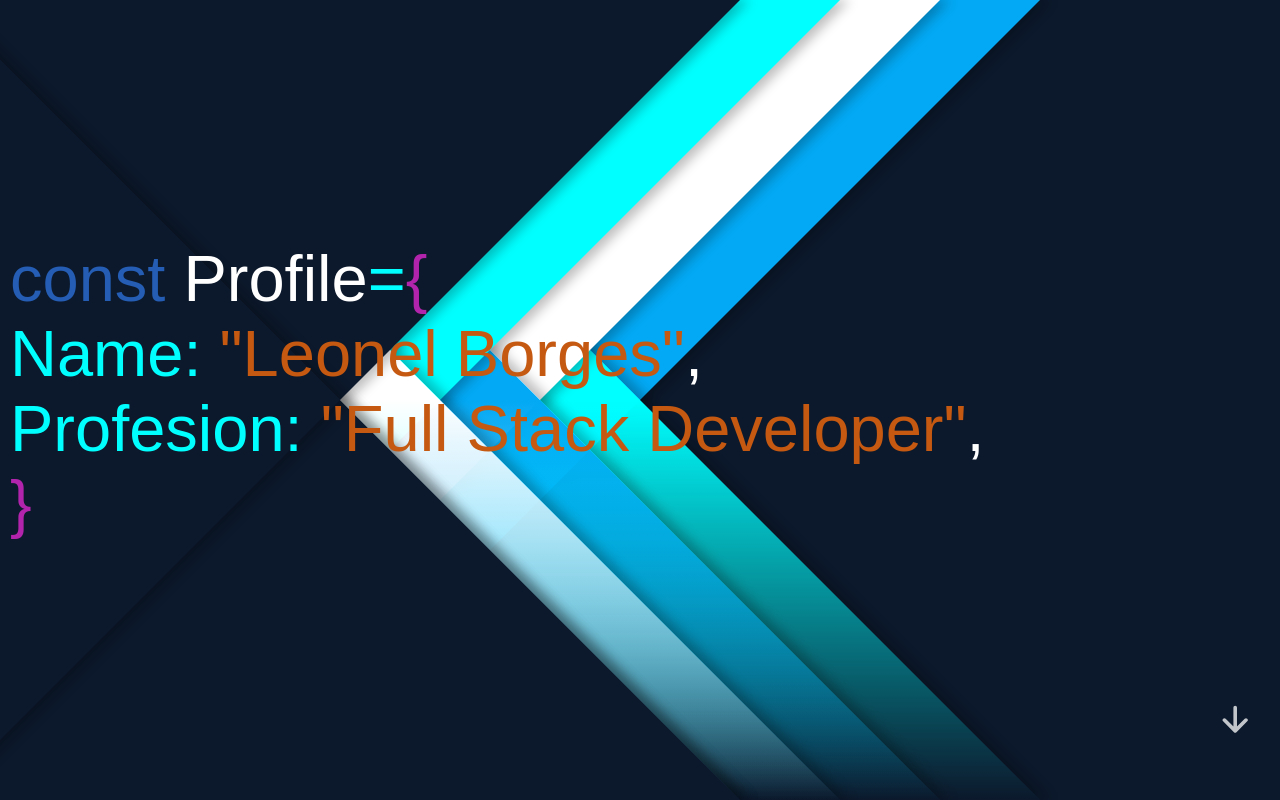
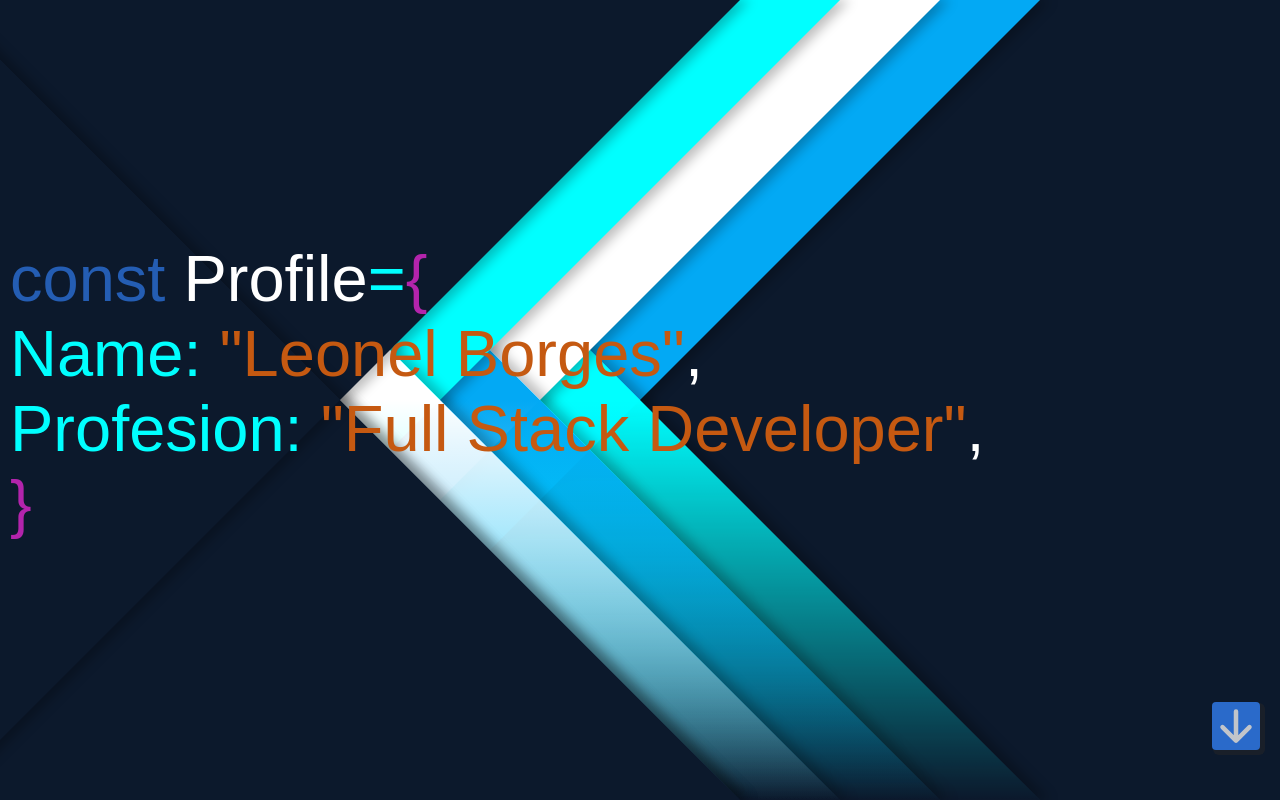
Before and after one commit to leonelborgesdev/portfolio, a React (Create React App) app: page / in a window 1280 px wide. Shown: the top 800 px of the page. Built offline with nearby package versions, Linux system fonts and the light colour scheme.

Commit message:
portfolio

```diff
--- a/src/components/Footer/PageFooter.css
+++ b/src/components/Footer/PageFooter.css
@@ -30,11 +30,11 @@ footer .social_icon,
 footer .menu,
 .opciones_menu{
     position: relative;
-    width: 90%;
+    width: 95%;
     display: flex;
     justify-content: center;
     align-items: center;
-    margin: 0px;
+    margin: 5px;
     padding: 0px;
     flex-wrap: wrap;
 }
@@ -144,10 +144,16 @@ footer .wave#wave4{
         flex-direction: column;
         align-items: center;
         position: fixed;
+        margin: 0px;
         top: 0;
         z-index: 1001;
         left: -250px;
         transition: 350ms;
+    }
+    footer .menu li a{
+        opacity: 1;
+        width: 100%;
+        height: 100%;
     }
     .menu.active {
         left: 0;
@@ -196,12 +202,15 @@ footer .wave#wave4{
         display: flex;
         align-items: center;
         justify-content: center;
-        padding: 15px 5px;
-        width: 90%;
+        width: 92%;
+        height: 50px;
         border-radius: 4px;
         cursor: pointer;
     }
     footer .menu li a {
+        display: flex;
+        align-items: center;
+        justify-content: center;
         width: 100%;
         height: 100%;
         margin: 0px;
--- a/src/components/Portfolio/Portfolio.css
+++ b/src/components/Portfolio/Portfolio.css
@@ -7,7 +7,7 @@
     justify-content: center;
     flex-direction: row;
     height: 50px;
-    width: 50px;
+    width: 400px;
     z-index: 10001;
 }
 .switch{
@@ -25,8 +25,8 @@
     z-index: 100010;
 }
 .switch_bajar{
-    width: 50px;
-    height: 50px;
+    width: 48px;
+    height: 48px;
     display: flex;
     align-items: center;
     justify-content: center;
@@ -34,7 +34,7 @@
     right: 20px;
     position: fixed;
     z-index: 10001;
-    font-size: 2em;
+    font-size: 40px;
     transition: 0.5s;
 }
 .switch_bajar a{
@@ -42,7 +42,10 @@
     width: 100%;
     height: 100%;
     justify-content: center;
+    background: #3586ff;
+    border-radius: 4px;
     align-items: center;
+    box-shadow: 3px 3px 0px 2px rgba(43, 42, 42, 0.616);
 }
 .switch label{
     display: flex;
```
